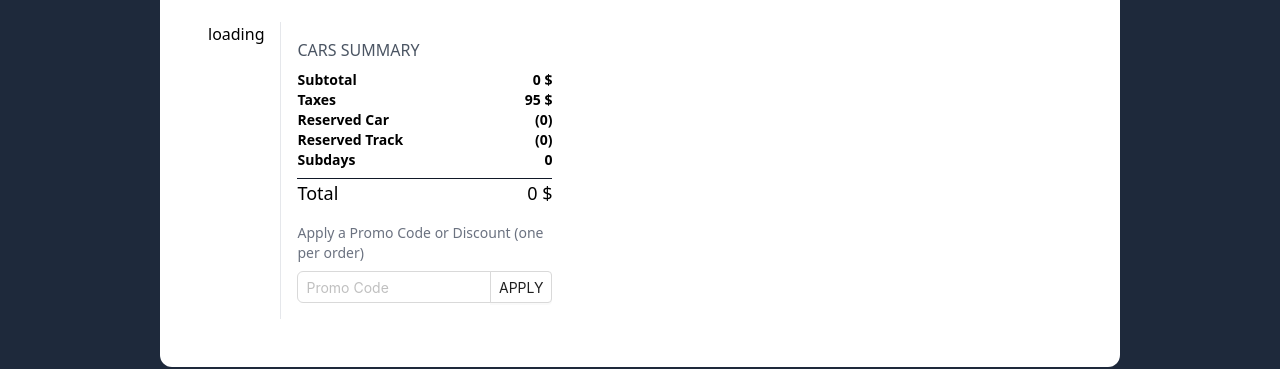
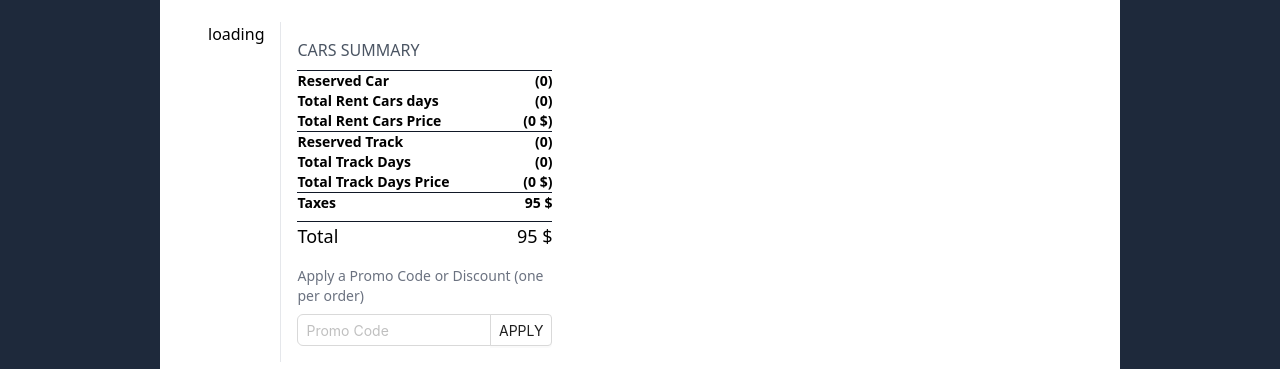
Before and after one commit to Beqa-Elashvili/Car-Rent-Application, a Next.js app: page /pages/chackout in a window 1280 px wide. Shown: the part 290-659 px from the top of the page. Built offline with nearby package versions, Linux system fonts and the light colour scheme; no server answers; the database is empty.

Commit message:
add_some_features_for_user_info_in_chackout_pahe

```diff
--- a/src/app/pages/chackout/page.tsx
+++ b/src/app/pages/chackout/page.tsx
@@ -21,9 +21,9 @@ export default function Chackout() {
   const [SubTotal, setSubtotal] = useState<number>(0);
   const [value, setValue] = useState<number>();
   const [PromoCode, setPromoCode] = useState<number[]>([]);
-  const [randomNumber, setRandomNumber] = useState<number>();
+  const [randomNumber, setRandomNumber] = useState<number>(0);
   const [isModalOpen, setIsModalOpen] = useState(false);
-  const reserveTotalPrice = localStorage.getItem("reserveTotalPrice");
+  // const reserveTotalPrice = localStorage.getItem("reserveTotalPrice");
   const userId = session?.user?.id;
   const [form] = Form.useForm();
   const router = useRouter();
@@ -65,23 +65,11 @@ export default function Chackout() {
       return Math.floor(Math.random() * (100 - 30 + 1)) + 30;
     };
     setRandomNumber(generateRandomNumber());
-    setSubtotal(reserveTotalPrice ? parseFloat(reserveTotalPrice) : 0);
   }, []);
 
   const handleButtonClick = () => {
     const newRandomNumber = Math.floor(Math.random() * (200 - 100 + 1)) + 100;
     setSubtotal((_prevSubTotal) => SubTotal - newRandomNumber);
-  };
-
-  const getSubTotal = () => {
-    const totalReservedCars = ReserveCars.reduce((accumulator, car) => {
-      return accumulator + car.carDayCount || 0;
-    }, 0);
-    const totalReservedTracks = reservedTracks.reduce((accumulator, track) => {
-      return accumulator + track.dayCount || 0;
-    }, 0);
-    const total = totalReservedCars + totalReservedTracks;
-    return total;
   };
 
   type FieldType = {
@@ -155,13 +143,14 @@ export default function Chackout() {
   };
 
   async function PostChackout(order: FieldType) {
-    const totalDays = getSubTotal();
+    const totalDays = getRentCarDaysTotal();
+    const totalPrice = handleToTalPrice();
     try {
       const resp = await axios.post("/api/orders", {
         userId,
         order: {
           ...order,
-          TotalPrice: SubTotal.toString(),
+          TotalPrice: totalPrice.toString(),
           TotalDays: totalDays.toString(),
         },
       });
@@ -173,6 +162,29 @@ export default function Chackout() {
       console.log("error while post order", error);
     }
   }
+
+  const totalTrackDays = reservedTracks.reduce((accumulator, track) => {
+    return accumulator + track.dayCount;
+  }, 0);
+  const totalTrackDayPrice = reservedTracks.reduce((accumulator, track) => {
+    return accumulator + track.totalPrice;
+  }, 0);
+
+  const getRentCarDaysTotal = () => {
+    const totalReservedCars = ReserveCars.reduce((accumulator, car) => {
+      return accumulator + car.carDayCount;
+    }, 0);
+    return totalReservedCars;
+  };
+
+  const totalRentCarPrice = ReserveCars.reduce((accumulator, car) => {
+    return accumulator + car.dayPrice * car.carDayCount;
+  }, 0);
+
+  const handleToTalPrice = () => {
+    const Total = totalRentCarPrice + totalTrackDayPrice + randomNumber;
+    return Total;
+  };
 
   return (
     <div className="bg-slate-800 min-h-screen h-full lg:p-20 p-2 lg:px-40">
@@ -406,29 +418,41 @@ export default function Chackout() {
             <GoogleMap />
           </div>
           <h1 className="text-gray-600 mb-2">CARS SUMMARY</h1>
-          <div className="flex font-bold text-sm justify-between">
-            <h1>Subtotal </h1>
-            <h1>{SubTotal} $</h1>
-          </div>
-          <div className="flex font-bold text-sm justify-between">
-            <h1>Taxes</h1>
-            <h1>{randomNumber} $</h1>
-          </div>
+          <div className="h-px bg-gray-900 w-full"></div>
           <div className="flex font-bold text-sm justify-between">
             <h1>Reserved Car</h1>
             <h1>({ReserveCars.length})</h1>
           </div>
           <div className="flex font-bold text-sm justify-between">
+            <h1>Total Rent Cars days</h1>
+            <h1>({getRentCarDaysTotal()})</h1>
+          </div>
+          <div className="flex font-bold text-sm justify-between">
+            <h1>Total Rent Cars Price</h1>
+            <h1>({totalRentCarPrice} $)</h1>
+          </div>
+          <div className="h-px bg-gray-900 w-full"></div>
+          <div className="flex font-bold text-sm justify-between">
             <h1>Reserved Track</h1>
             <h1>({reservedTracks.length})</h1>
           </div>
+
           <div className="flex font-bold text-sm justify-between">
-            <h1>Subdays</h1>
-            <h1>{getSubTotal()}</h1>
+            <h1>Total Track Days</h1>
+            <h1>({totalTrackDays})</h1>
+          </div>
+          <div className="flex font-bold text-sm justify-between">
+            <h1>Total Track Days Price</h1>
+            <h1>({totalTrackDayPrice} $)</h1>
+          </div>
+          <div className="h-px bg-gray-900 w-full"></div>
+          <div className="flex font-bold text-sm justify-between">
+            <h1>Taxes</h1>
+            <h1>{randomNumber} $</h1>
           </div>
           <div className="w-full bg-gray-900 h-px mt-2"></div>
           <h1 className="flex justify-between w-full text-lg">
-            Total <p>{SubTotal && randomNumber && SubTotal + randomNumber} $</p>
+            Total <p>{handleToTalPrice()} $</p>
           </h1>
           <div className="mt-4">
             <p className="text-sm text-gray-500">
```
